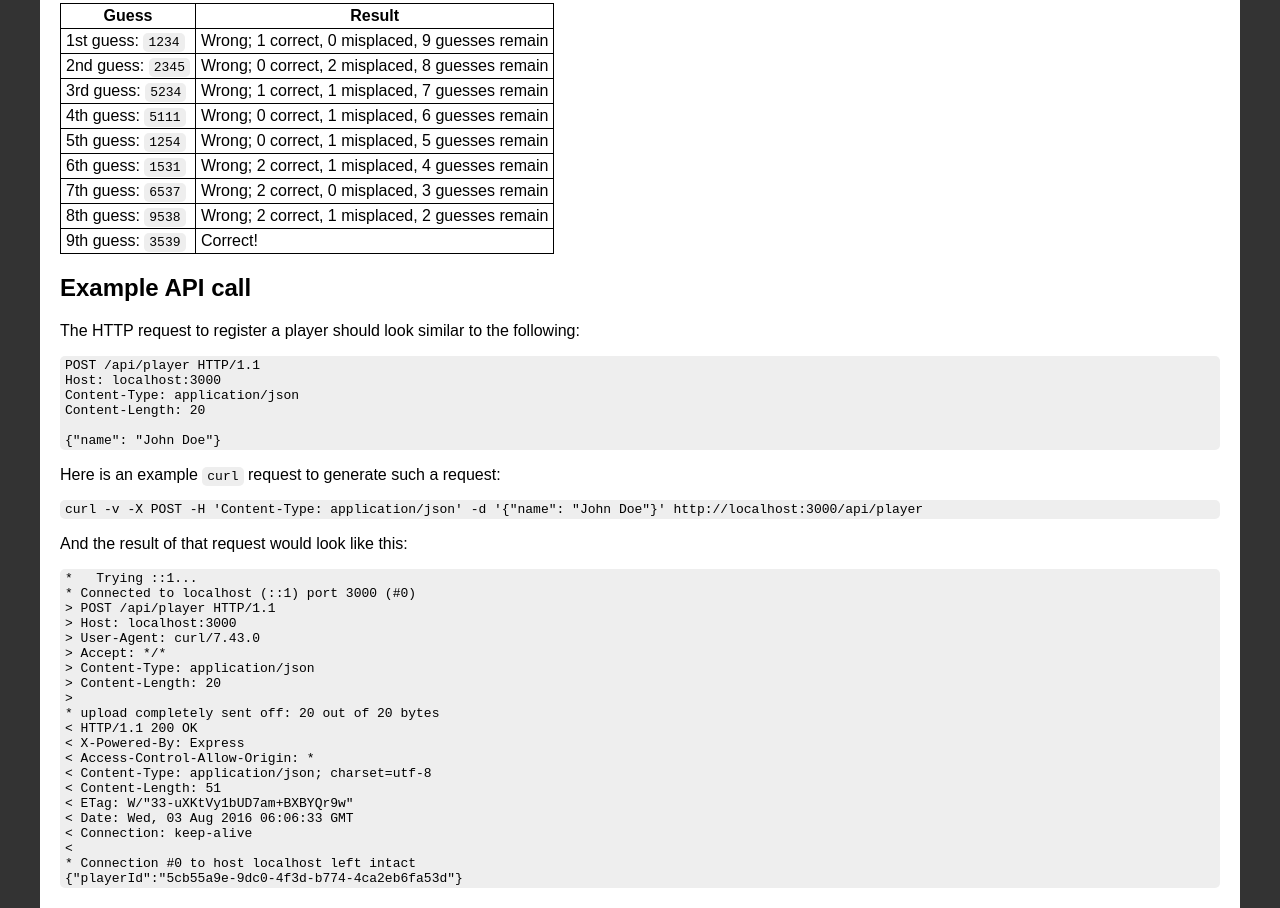
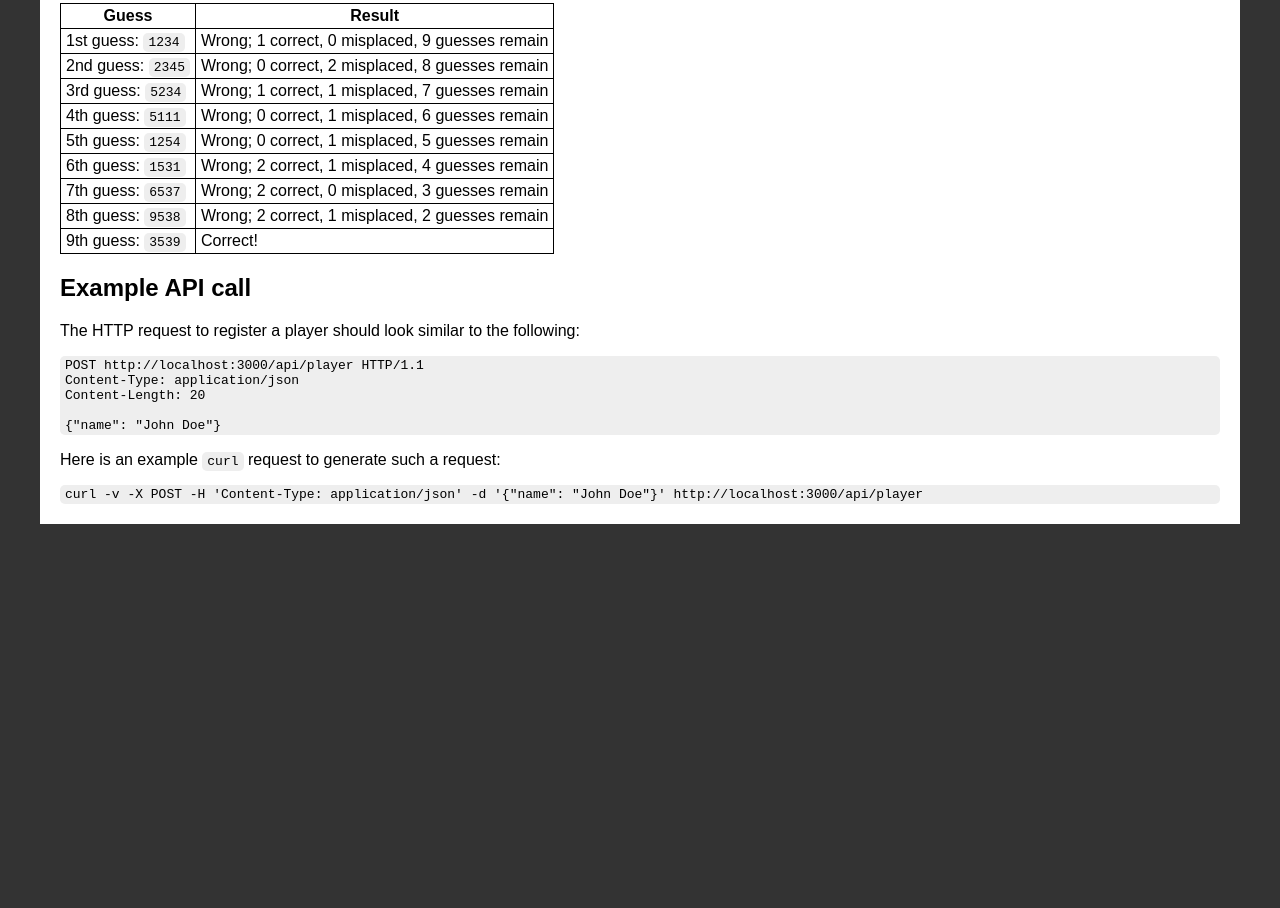
Before and after one commit to allan-stewart/rest-mastermind, a website: page www/index.html in a window 1280 px wide. Shown: the part 433-1341 px from the top of the page. After the commit the page ends 957 px from the top, so only its background shows below. Drawn offline with Linux system fonts and the light colour scheme.

Commit message:
Clean up example API call

```diff
--- a/www/index.html
+++ b/www/index.html
@@ -81,8 +81,7 @@
 
       <h2>Example API call</h2>
       <p>The HTTP request to register a player should look similar to the following:</p>
-      <pre class="codeblock">POST /api/player HTTP/1.1
-Host: localhost:3000
+      <pre class="codeblock">POST http://localhost:3000/api/player HTTP/1.1
 Content-Type: application/json
 Content-Length: 20
 
@@ -90,29 +89,6 @@ Content-Length: 20
 
       <p>Here is an example <code>curl</code> request to generate such a request:</p>
       <pre class="codeblock">curl -v -X POST -H 'Content-Type: application/json' -d '{"name": "John Doe"}' http://localhost:3000/api/player</pre>
-
-      <p>And the result of that request would look like this:</p>
-      <pre class="codeblock">*   Trying ::1...
-* Connected to localhost (::1) port 3000 (#0)
-> POST /api/player HTTP/1.1
-> Host: localhost:3000
-> User-Agent: curl/7.43.0
-> Accept: */*
-> Content-Type: application/json
-> Content-Length: 20
->
-* upload completely sent off: 20 out of 20 bytes
-< HTTP/1.1 200 OK
-< X-Powered-By: Express
-< Access-Control-Allow-Origin: *
-< Content-Type: application/json; charset=utf-8
-< Content-Length: 51
-< ETag: W/"33-uXKtVy1bUD7am+BXBYQr9w"
-< Date: Wed, 03 Aug 2016 06:06:33 GMT
-< Connection: keep-alive
-<
-* Connection #0 to host localhost left intact
-{"playerId":"5cb55a9e-9dc0-4f3d-b774-4ca2eb6fa53d"}</pre>
     </content>
   </body>
 </html>
```
